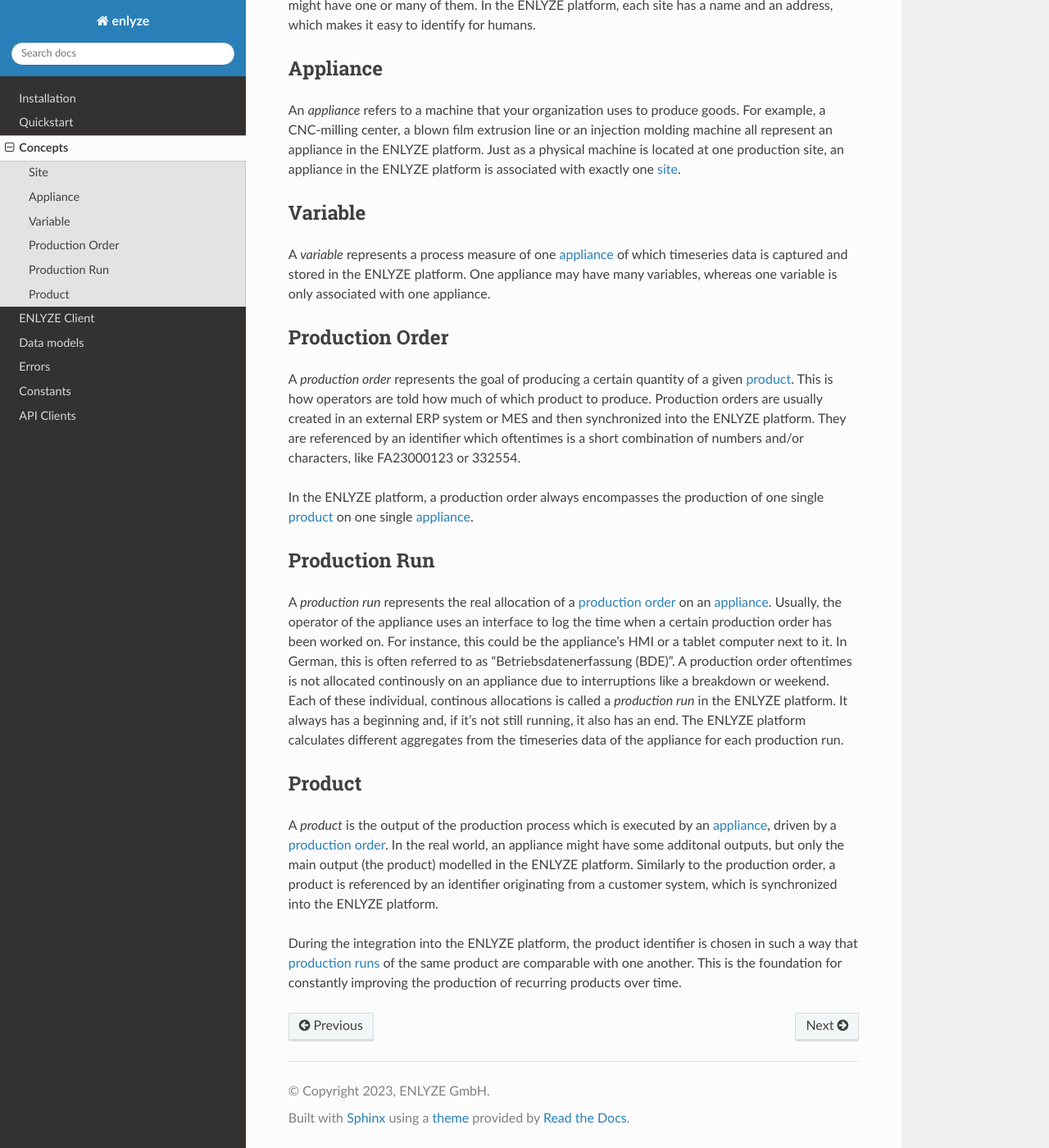
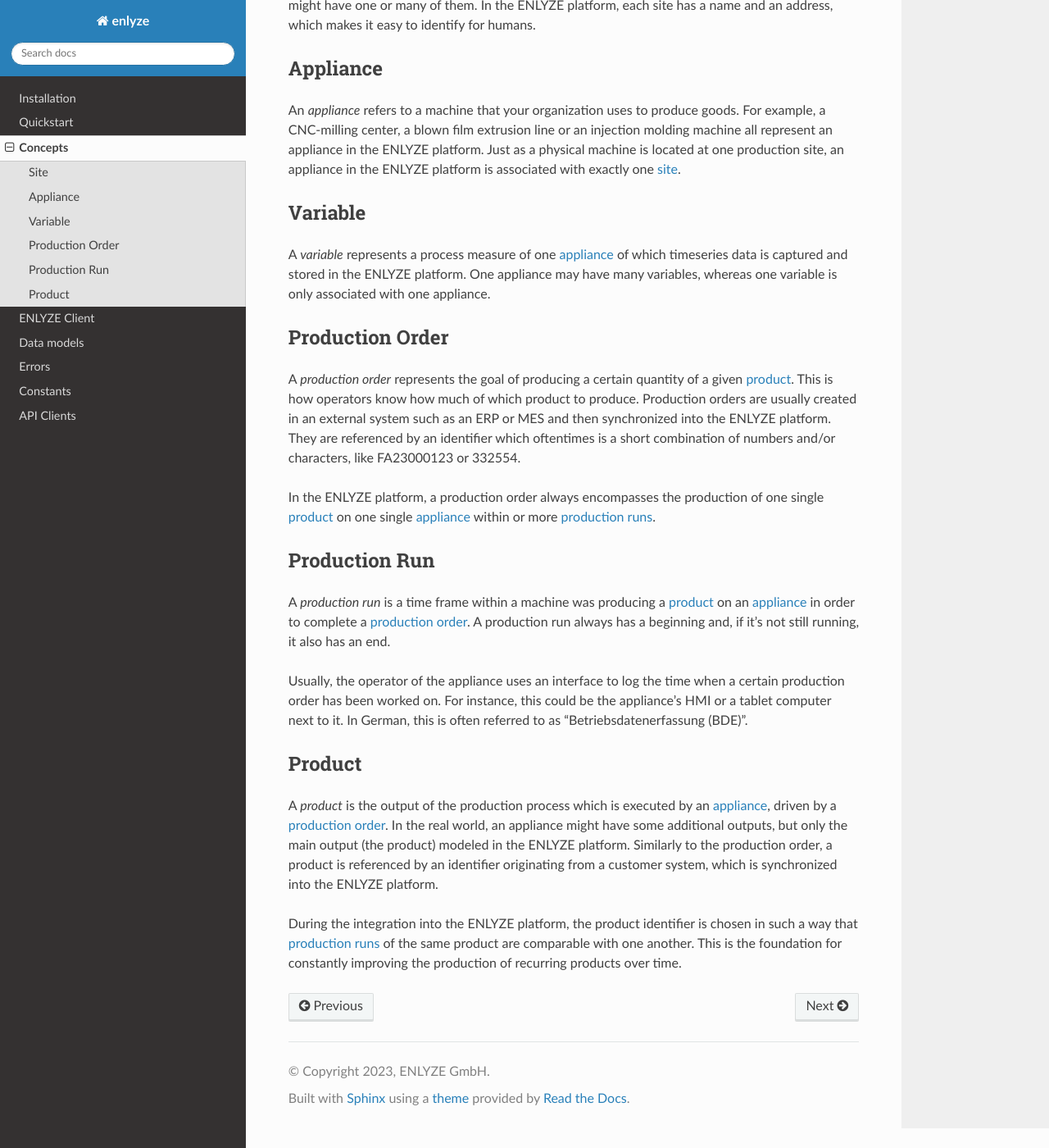
Before and after one commit to enlyze/enlyze-python, a Sphinx documentation site: the page built from docs/concepts.rst, in a window 1280 px wide and 1400 px high, scrolled down 317 px. Shown: the whole window at 82% size. Built offline with Sphinx 7.4.7 and the Read the Docs theme 2.0.0, drawn with Linux system fonts in a browser that asks for light colours.

Commit message:
rephrase concepts

```diff
--- a/docs/concepts.rst
+++ b/docs/concepts.rst
@@ -33,38 +33,36 @@
 timeseries data is captured and stored in the ENLYZE platform. One appliance may have
 many variables, whereas one variable is only associated with one appliance.
 
-
 .. _production_order:
 
 Production Order
 ----------------
 
-A *production order* represents the goal of producing a certain quantity of a
-given :ref:`product <product>`. This is how operators are told how much of which
-product to produce. Production orders are usually created in an external ERP
-system or MES and then synchronized into the ENLYZE platform. They are
-referenced by an identifier which oftentimes is a short combination of numbers
-and/or characters, like FA23000123 or 332554.
+A *production order* represents the goal of producing a certain quantity of a given
+:ref:`product <product>`. This is how operators know how much of which product to
+produce. Production orders are usually created in an external system such as an ERP or
+MES and then synchronized into the ENLYZE platform. They are referenced by an identifier
+which oftentimes is a short combination of numbers and/or characters, like FA23000123 or
+332554.
 
-In the ENLYZE platform, a production order always encompasses the production of
-one single :ref:`product <product>` on one single :ref:`appliance <appliance>`.
-
+In the ENLYZE platform, a production order always encompasses the production of one
+single :ref:`product <product>` on one single :ref:`appliance <appliance>` within or
+more :ref:`production runs <production_run>`.
 
 .. _production_run:
 
 Production Run
 --------------
 
-A *production run* represents the real allocation of a :ref:`production order
-<production_order>` on an :ref:`appliance <appliance>`. Usually, the operator of
-the appliance uses an interface to log the time when a certain
-production order has been worked on. For instance, this could be the appliance's HMI or a tablet computer next to it. In German, this is often referred to as "Betriebsdatenerfassung (BDE)". A production order oftentimes is not
-allocated continously on an appliance due to interruptions like a breakdown or
-weekend. Each of these individual, continous allocations is called a *production
-run* in the ENLYZE platform. It always has a beginning and, if it's not still
-running, it also has an end. The ENLYZE platform calculates different aggregates
-from the timeseries data of the appliance for each production run.
+A *production run* is a time frame within a machine was producing a :ref:`product
+<product>` on an :ref:`appliance <appliance>` in order to complete a :ref:`production
+order <production_order>`. A production run always has a beginning and, if it's not
+still running, it also has an end.
 
+Usually, the operator of the appliance uses an interface to log the time when a certain
+production order has been worked on. For instance, this could be the appliance's HMI or
+a tablet computer next to it. In German, this is often referred to as
+"Betriebsdatenerfassung (BDE)".
 
 .. _product:
 
@@ -72,14 +70,13 @@
 -------
 
 A *product* is the output of the production process which is executed by an
-:ref:`appliance <appliance>`, driven by a :ref:`production order
-<production_order>`. In the real world, an appliance might have some additonal
-outputs, but only the main output (the product) modelled in the ENLYZE platform.
-Similarly to the production order, a product is referenced by an identifier
-originating from a customer system, which is synchronized into the ENLYZE
-platform.
+:ref:`appliance <appliance>`, driven by a :ref:`production order <production_order>`. In
+the real world, an appliance might have some additional outputs, but only the main
+output (the product) modeled in the ENLYZE platform. Similarly to the production order,
+a product is referenced by an identifier originating from a customer system, which is
+synchronized into the ENLYZE platform.
 
-During the integration into the ENLYZE platform, the product identifier is
-chosen in such a way that :ref:`production runs <production_run>` of the same
-product are comparable with one another. This is the foundation for constantly
-improving the production of recurring products over time.
+During the integration into the ENLYZE platform, the product identifier is chosen in
+such a way that :ref:`production runs <production_run>` of the same product are
+comparable with one another. This is the foundation for constantly improving the
+production of recurring products over time.
```
